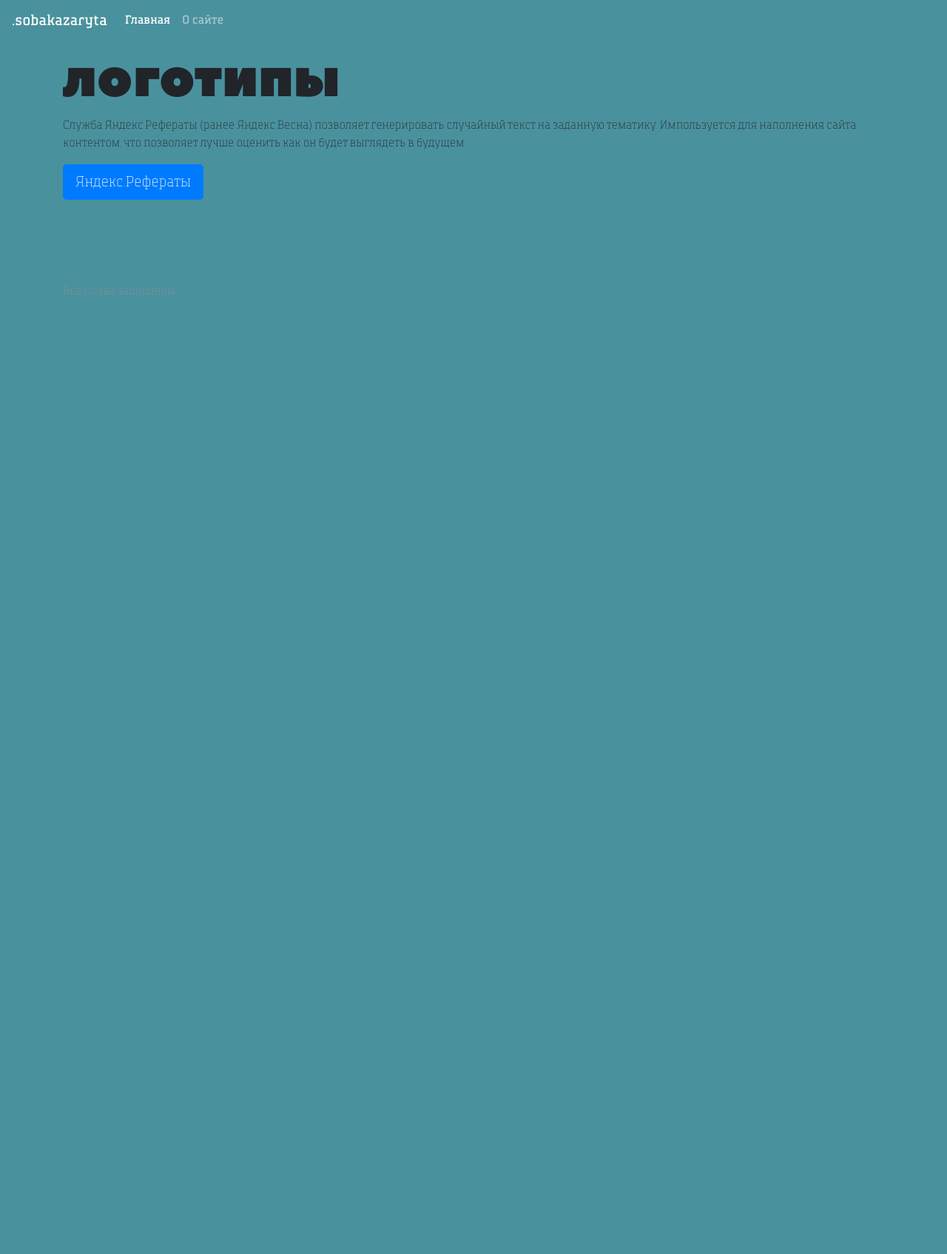
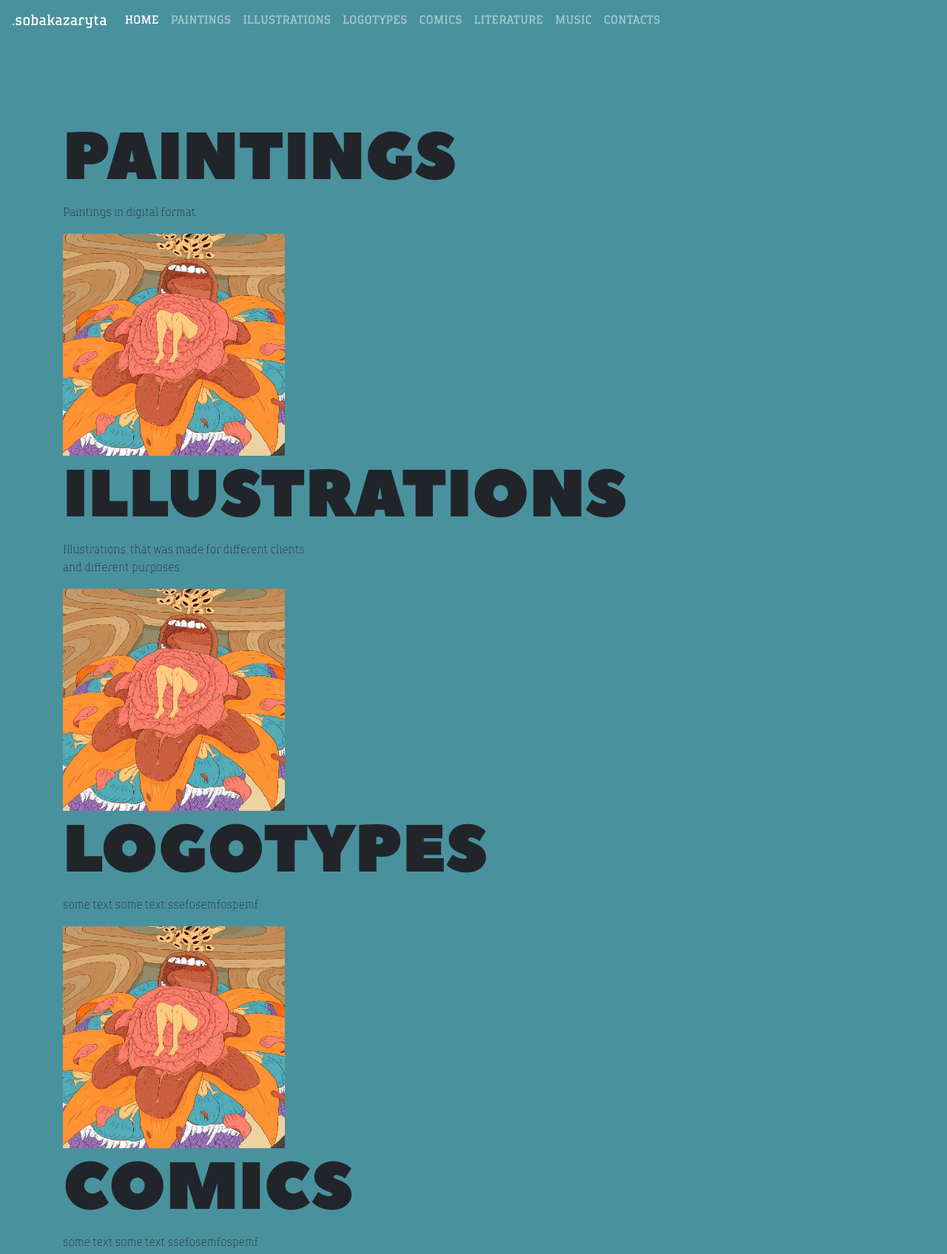
Before and after one commit to Deathtosmoothie/sbkzrt_portfolio, a plain HTML site: page sbkzrt/index.html in a window 1280 px wide. Shown: the top 1695 px of the page at 74% size. Before the commit the page ends 800 px from the top, so only its background shows below. Drawn offline with nearby package versions, Linux system fonts and the light colour scheme.

Commit message:
body items added, menu added

```diff
--- a/sbkzrt/css/style.css
+++ b/sbkzrt/css/style.css
@@ -16,7 +16,10 @@
 	src: url(../fonts/TT_Polls/TTPollsThin.otf);
     }
 
-
+body {
+	background-color: #4a919e;
+	font-family: TT_Polls_Thin;
+}
 .display-3{
 	font-family: PeaceSans;
 }
@@ -27,7 +30,11 @@
 .jumbotron {
 	background: none;
 }
-body {
-	background-color: #4a919e;
-	font-family: TT_Polls_Thin;
+.paintings_h {
+	font-family: PeaceSans;
+	font-size: 90px;
 }
+.paintings_img {
+	width: 300px;
+	display: block;
+}
--- a/sbkzrt/index.html
+++ b/sbkzrt/index.html
@@ -26,10 +26,28 @@
 			<div class="collapse navbar-collapse" id="navbarsDefault">
 				<ul class="navbar-nav mr-auto">
 					<li class="nav-item active">
-						<a class="nav-link" href="#">Главная <span class="sr-only">(current)</span></a>
+						<a class="nav-link" href="#">HOME <span class="sr-only">(current)</span></a>
 					</li>
 					<li class="nav-item">
-						<a class="nav-link" href="#">О сайте</a>
+						<a class="nav-link" href="#">PAINTINGS</a>
+					</li>
+					<li class="nav-item">
+						<a class="nav-link" href="#">ILLUSTRATIONS</a>
+					</li>
+					<li class="nav-item">
+						<a class="nav-link" href="#">LOGOTYPES</a>
+					</li>
+					<li class="nav-item">
+						<a class="nav-link" href="#">COMICS</a>
+					</li>
+					<li class="nav-item">
+						<a class="nav-link" href="#">LITERATURE</a>
+					</li>
+					<li class="nav-item">
+						<a class="nav-link" href="#">MUSIC</a>
+					</li>
+					<li class="nav-item">
+						<a class="nav-link" href="#">CONTACTS</a>
 					</li>
 				</ul>
 
@@ -40,18 +58,58 @@
 	<main role="main">
 		<div class="jumbotron">
 			<div class="container">
-				<h1 class="display-3">логотипы</h1>
-				<p>
-					Служба Яндекс.Рефераты (ранее Яндекс.Весна) позволяет генерировать случайный текст на заданную тематику. Импользуется для наполнения сайта контентом, что позволяет лучше оценить как он будет выглядеть в будущем.
-				</p>
-				<p>
-					<a class="btn btn-primary btn-lg" href="https://yandex.ru/referats/" role="button">Яндекс.Рефераты</a>
-				</p>
+
 			</div>
 		</div>
 		<div class="container">
 			<div class="row">
-
+			<div class="col-md-4 paintings">
+				<h1 class="paintings_h">PAINTINGS</h1>
+				<p>Paintings in digital format.</p>
+				<img class="paintings_img" src="img/saturnalia_preview.jpg" alt="">
+			</div>
+			</div>
+			<div class="row">
+			<div class="col-md-4 paintings">
+				<h1 class="paintings_h">ILLUSTRATIONS</h1>
+				<p>Illustrations, that was made for different clients and different purposes.</p>
+				<img class="paintings_img" src="img/saturnalia_preview.jpg" alt="">
+			</div>
+			</div>
+			<div class="row">
+			<div class="col-md-4 paintings">
+				<h1 class="paintings_h">LOGOTYPES</h1>
+				<p>some text some text ssefosemfospemf</p>
+				<img class="paintings_img" src="img/saturnalia_preview.jpg" alt="">
+			</div>
+			</div>
+			<div class="row">
+			<div class="col-md-4 paintings">
+				<h1 class="paintings_h">COMICS</h1>
+				<p>some text some text ssefosemfospemf</p>
+				<img class="paintings_img" src="img/saturnalia_preview.jpg" alt="">
+			</div>
+			</div>
+			<div class="row">
+			<div class="col-md-4 paintings">
+				<h1 class="paintings_h">INSTALLATIONS</h1>
+				<p>some text some text ssefosemfospemf</p>
+				<img class="paintings_img" src="img/saturnalia_preview.jpg" alt="">
+			</div>
+			</div>
+			<div class="row">
+			<div class="col-md-4 paintings">
+				<h1 class="paintings_h">LITERATURE</h1>
+				<p>some text some text ssefosemfospemf</p>
+				<img class="paintings_img" src="img/saturnalia_preview.jpg" alt="">
+			</div>
+			</div>
+			<div class="row">
+			<div class="col-md-4 paintings">
+				<h1 class="paintings_h">MUSIC</h1>
+				<p>some text some text ssefosemfospemf</p>
+				<img class="paintings_img" src="img/saturnalia_preview.jpg" alt="">
+			</div>
 			</div>
 		</div>
 	</main>
```
Also changed, not shown: sbkzrt/img/saturnalia_preview.jpg (added).
